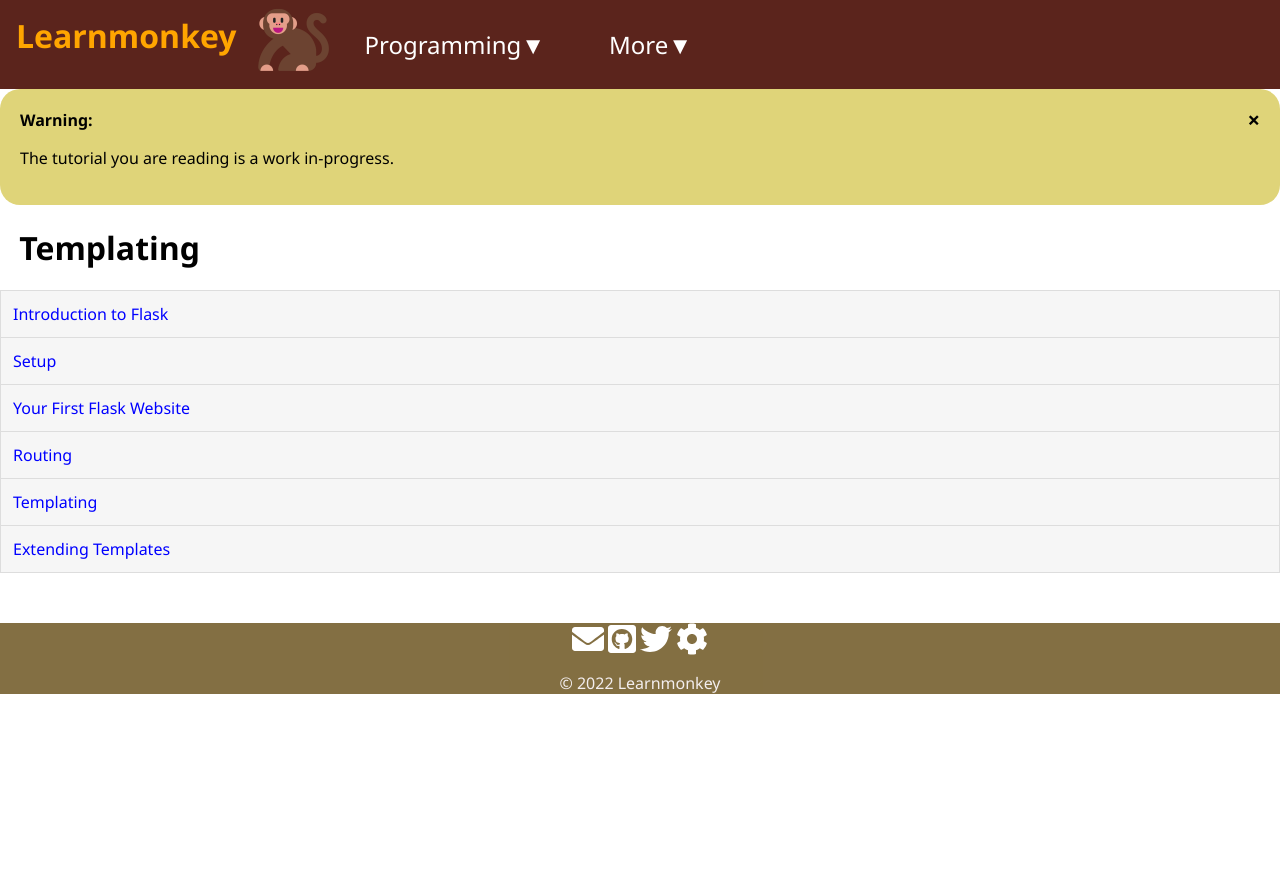
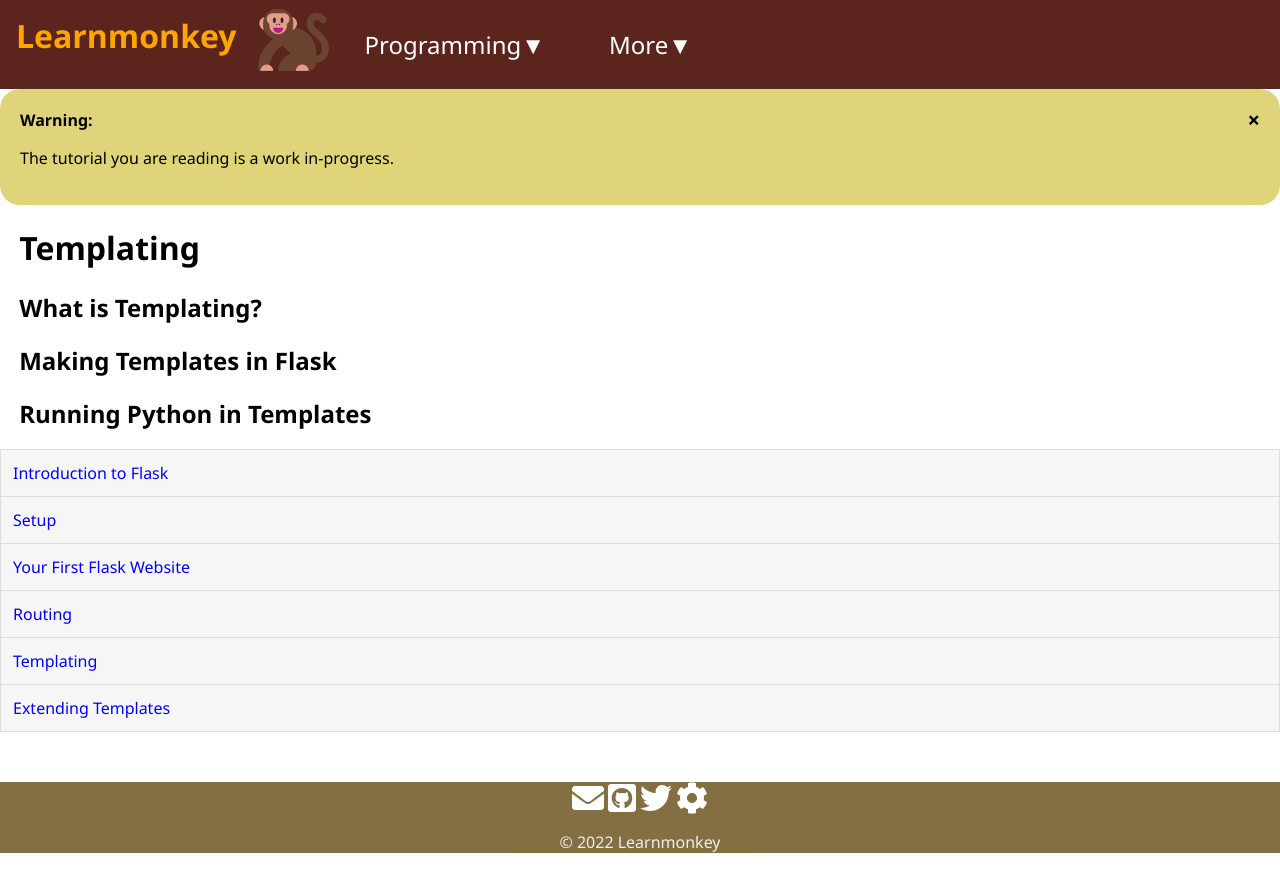
Before and after one commit to learnmonkey/learnmonkey.github.io, a Jekyll site: the page built from programming/python/flask/templating.html, in a window 1280 px wide. Shown: the top 892 px of the page. Built offline with Jekyll 4.4.1, drawn with Linux system fonts in a browser that asks for light colours; nearby versions of some CDN libraries.

Commit message:
add new sections for templating

```diff
--- a/programming/python/flask/templating.html
+++ b/programming/python/flask/templating.html
@@ -5,3 +5,15 @@ permalink: /programming/python/flask/templating/
 ---
 
 <h1>Templating</h1>
+
+<section>
+    <h2>What is Templating?</h2>
+</section>
+
+<section>
+    <h2>Making Templates in Flask</h2>
+</section>
+
+<section>
+    <h2>Running Python in Templates</h2>
+</section>
```
